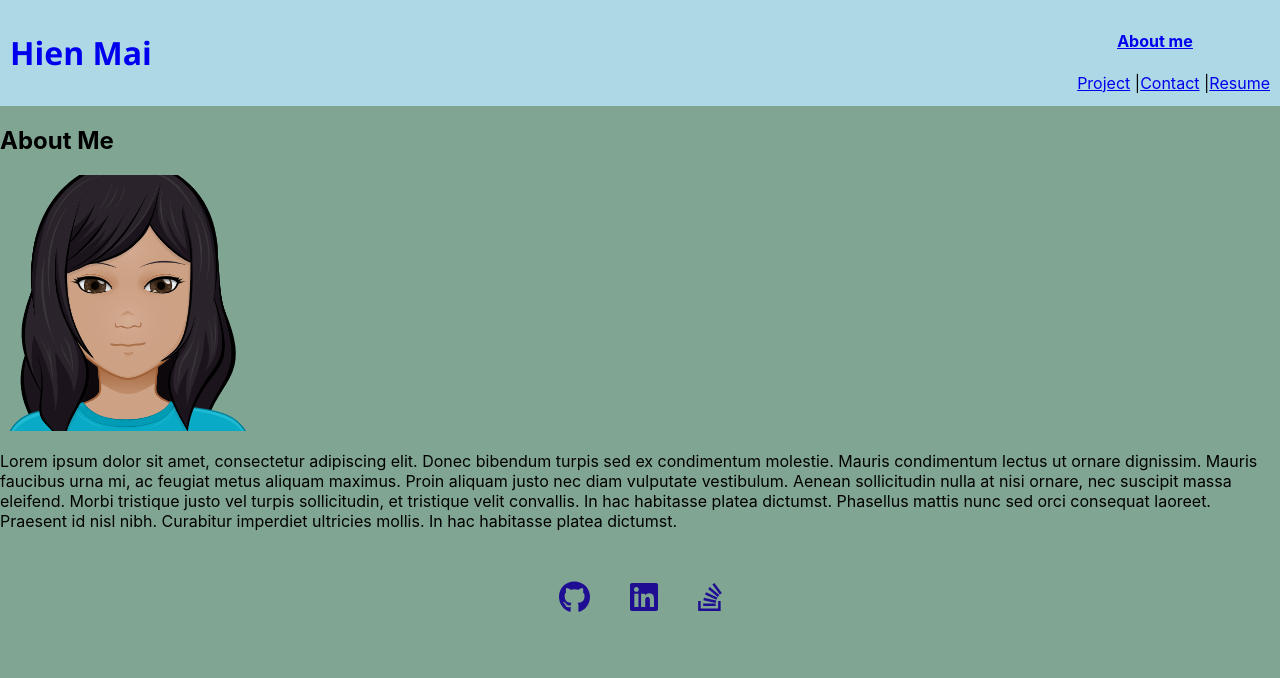
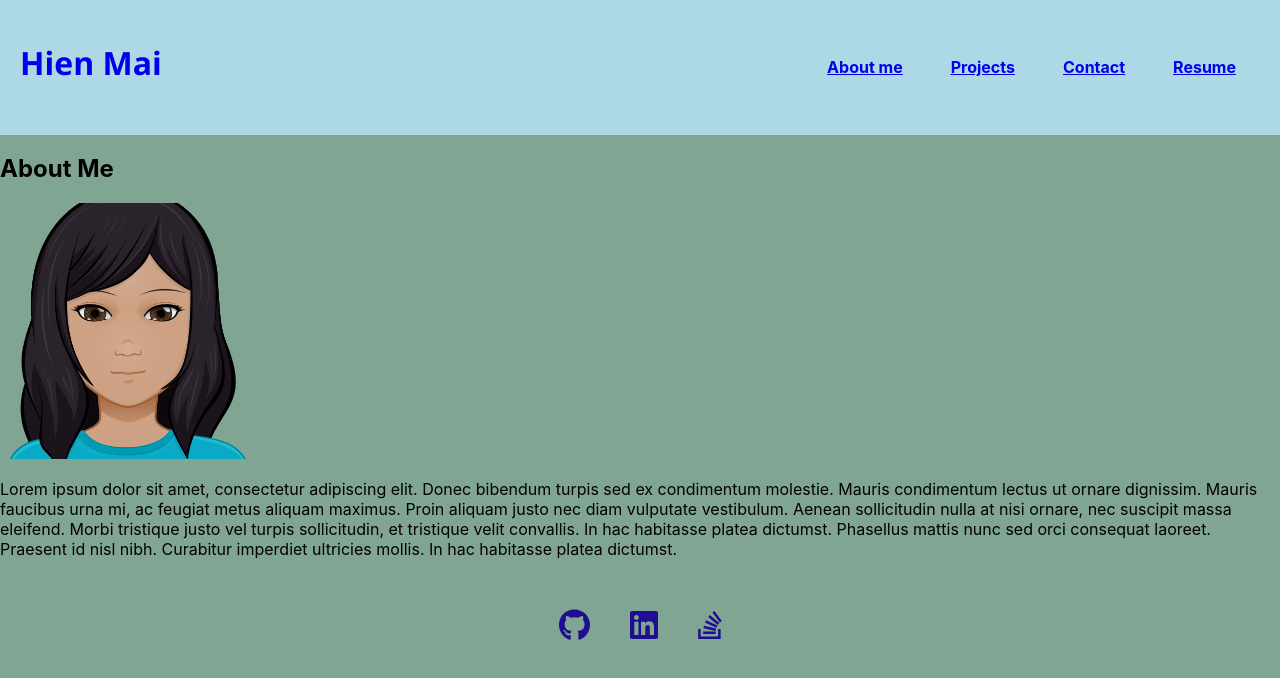
Before and after one commit to hienm9/portfolio, a React (Create React App) app: page / in a window 1280 px wide. Shown: the top 678 px of the page. Built offline with nearby package versions, Linux system fonts and the light colour scheme.

Commit message:
added all links on navigation page

```diff
--- a/src/components/Navigation.js
+++ b/src/components/Navigation.js
@@ -14,11 +14,28 @@ function Navigation(props) {
             </h4>
           </li>
         </Link>
+        <Link to='/project'>
+          <li className={`mx-5 ${page === 'project' && 'navActive'}`}>
+            <h4>
+              <a href="#project" onClick={() => setPage("project")}>Projects</a>
+            </h4>
+          </li>
+        </Link>
+        <Link to='/contact'>
+          <li className={`mx-5 ${page === 'contact' && 'navActive'}`}>
+            <h4>
+              <a href="#contact" onClick={() => setPage("contact")}>Contact</a>
+            </h4>
+          </li>
+        </Link>
+        <Link to='/resume'>
+          <li className={`mx-5 ${page === 'resume' && 'navActive'}`}>
+            <h4>
+              <a href="#resume" onClick={() => setPage("resume")}>Resume</a>
+            </h4>
+          </li>
+        </Link>
         </ul>
-        {/* <Link to='/about'>About me</Link>  | */}
-        <Link to='/project'>Project</Link>  |
-        <Link to='/contact'>Contact</Link>  |
-        <Link to='/resume'>Resume</Link>
       </nav>
   )
 }
--- a/src/index.css
+++ b/src/index.css
@@ -27,7 +27,7 @@ header {
   display: flex;
   flex-wrap: wrap;
   justify-content: space-between;
-  padding: 10px;
+  padding: 20px;
 }
 
 header h1 a {
@@ -44,14 +44,20 @@ h1 {
 }
 
 /*navigation styles */
-navbar {
-
-}
 
 li {
   list-style: none;
 }
 
+.flex-row {
+  display: flex;
+  flex-wrap: wrap;
+}
+
+.mx-5 {
+  margin-right: 1.5rem;
+  margin-left: 1.5rem;
+}
 
 footer {
   text-align: center;
```
